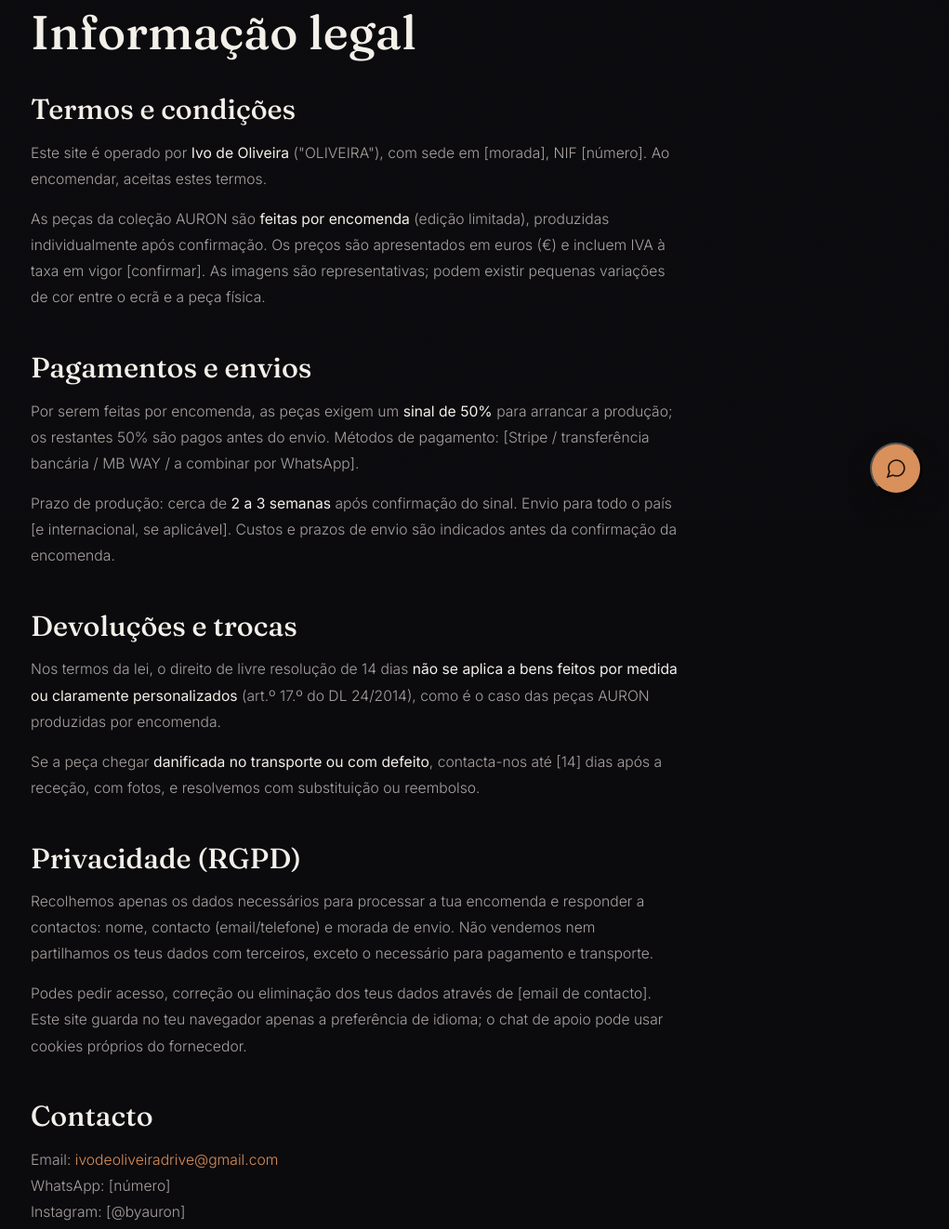
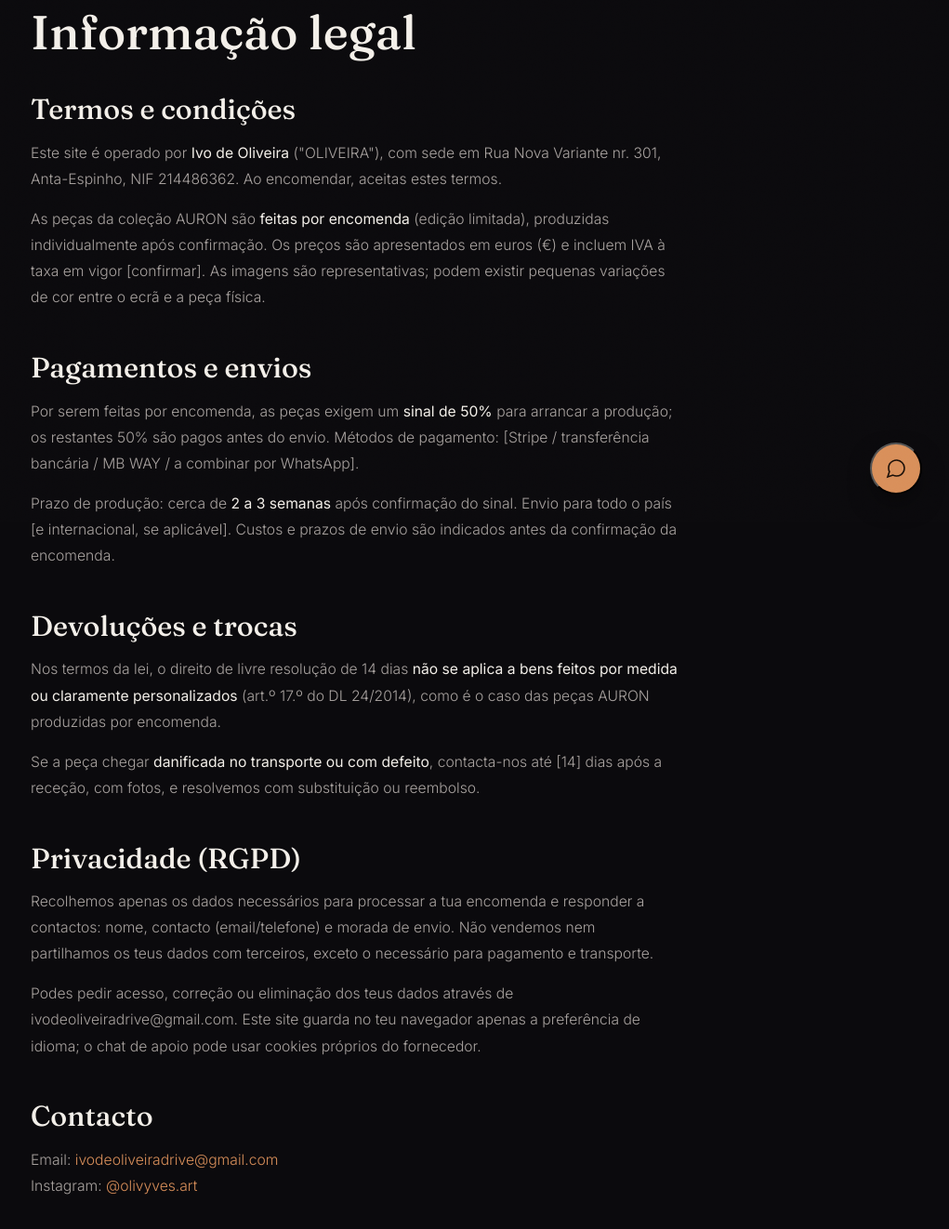
Before and after one commit to byauronart-wq/OLIVYVES, a plain HTML site: page legal.html in a window 1280 px wide. Shown: the part 239-1561 px from the top of the page at 93% size, without its empty margins (259-1280 px from the left). Drawn offline with Linux system fonts and the light colour scheme.

Commit message:
Update legal info

```diff
--- a/legal.html
+++ b/legal.html
@@ -38,7 +38,7 @@
     <section>
       <h2>Termos e condições</h2>
       <p>Este site é operado por <strong>Ivo de Oliveira</strong> ("OLIVEIRA"), com sede em
-      [morada], NIF [número]. Ao encomendar, aceitas estes termos.</p>
+      Rua Nova Variante nr. 301, Anta-Espinho, NIF 214486362. Ao encomendar, aceitas estes termos.</p>
       <p>As peças da coleção AURON são <strong>feitas por encomenda</strong> (edição limitada),
       produzidas individualmente após confirmação. Os preços são apresentados em euros (€) e
       incluem IVA à taxa em vigor [confirmar]. As imagens são representativas; podem existir
@@ -70,15 +70,14 @@
       contactos: nome, contacto (email/telefone) e morada de envio. Não vendemos nem partilhamos
       os teus dados com terceiros, exceto o necessário para pagamento e transporte.</p>
       <p>Podes pedir acesso, correção ou eliminação dos teus dados através de
-      [email de contacto]. Este site guarda no teu navegador apenas a preferência de idioma; o
+      ivodeoliveiradrive@gmail.com. Este site guarda no teu navegador apenas a preferência de idioma; o
       chat de apoio pode usar cookies próprios do fornecedor.</p>
     </section>
 
     <section>
       <h2>Contacto</h2>
       <p>Email: <a href="mailto:ivodeoliveiradrive@gmail.com">ivodeoliveiradrive@gmail.com</a><br>
-      WhatsApp: [número]<br>
-      Instagram: [@byauron]</p>
+      Instagram: <a href="https://instagram.com/olivyves.art">@olivyves.art</a></p>
     </section>
   </div>
 
@@ -89,7 +88,7 @@
     <section>
       <h2>Terms & conditions</h2>
       <p>This site is operated by <strong>Ivo de Oliveira</strong> ("OLIVEIRA"), based at
-      [address], VAT no. [number]. By placing an order, you accept these terms.</p>
+      Rua Nova Variante nr. 301, Anta-Espinho, VAT no. 214486362. By placing an order, you accept these terms.</p>
       <p>AURON collection pieces are <strong>made to order</strong> (limited edition), produced
       individually after confirmation. Prices are shown in euros (€) and include VAT at the
       applicable rate [confirm]. Images are representative; slight colour differences between
@@ -119,7 +118,8 @@
       <p>We collect only the data needed to process your order and answer enquiries: name,
       contact (email/phone) and shipping address. We do not sell or share your data with third
       parties, except as needed for payment and delivery.</p>
-      <p>You may request access, correction or deletion of your data at [contact email]. This
+      <p>You may request access, correction or deletion of your data at
+      ivodeoliveiradrive@gmail.com. This
       site stores only your language preference in your browser; the support chat may use its
       provider's own cookies.</p>
     </section>
@@ -127,8 +127,7 @@
     <section>
       <h2>Contact</h2>
       <p>Email: <a href="mailto:ivodeoliveiradrive@gmail.com">ivodeoliveiradrive@gmail.com</a><br>
-      WhatsApp: [number]<br>
-      Instagram: [@byauron]</p>
+      Instagram: <a href="https://instagram.com/olivyves.art">@olivyves.art</a></p>
     </section>
   </div>
 </main>
```
